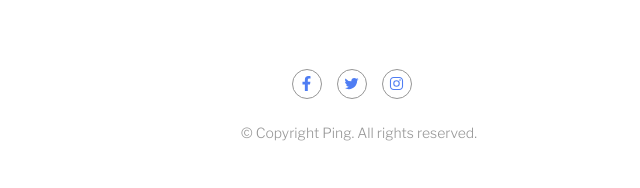
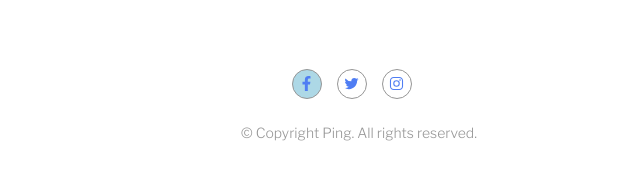
Before and after one commit to Bredis79/ping-coming-soon-page-master, a plain HTML site: page index.html in a window 1280 px wide. In both pictures the pointer is over the item 587 px from the left and 946 px from the top of the page. Shown: the part 863-1051 px from the top of the page, 281-921 px from the left. Drawn offline with nearby package versions, Linux system fonts and the light colour scheme.

Commit message:
Update style.css

```diff
--- a/css/style.css
+++ b/css/style.css
@@ -127,6 +127,10 @@ input:last-of-type {
     margin-right: 15px;
 }
 
+.social_media li:hover {
+    background-color: lightblue;
+}
+
 .copyright {
     font-size: 0.7rem;
     color: var(--Gray);
```
